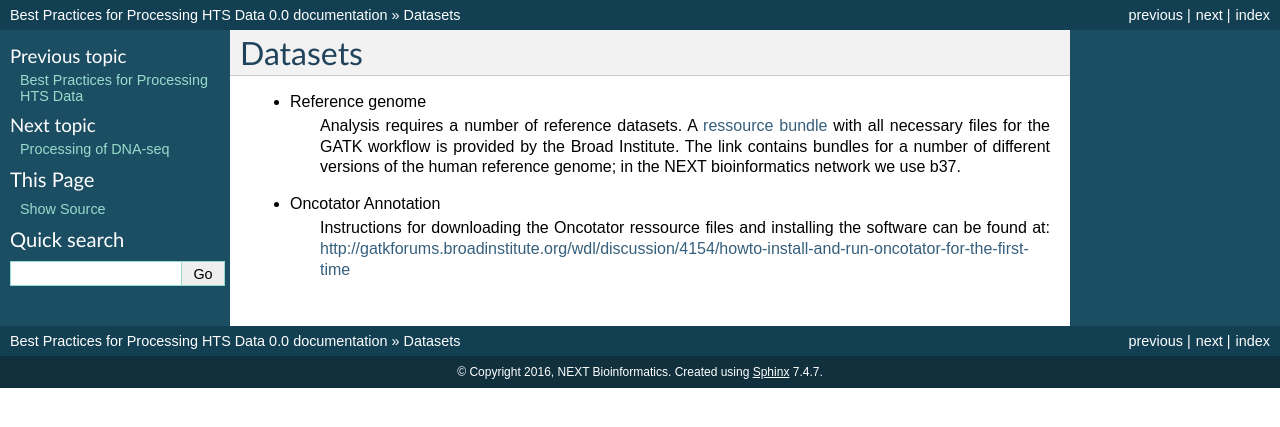
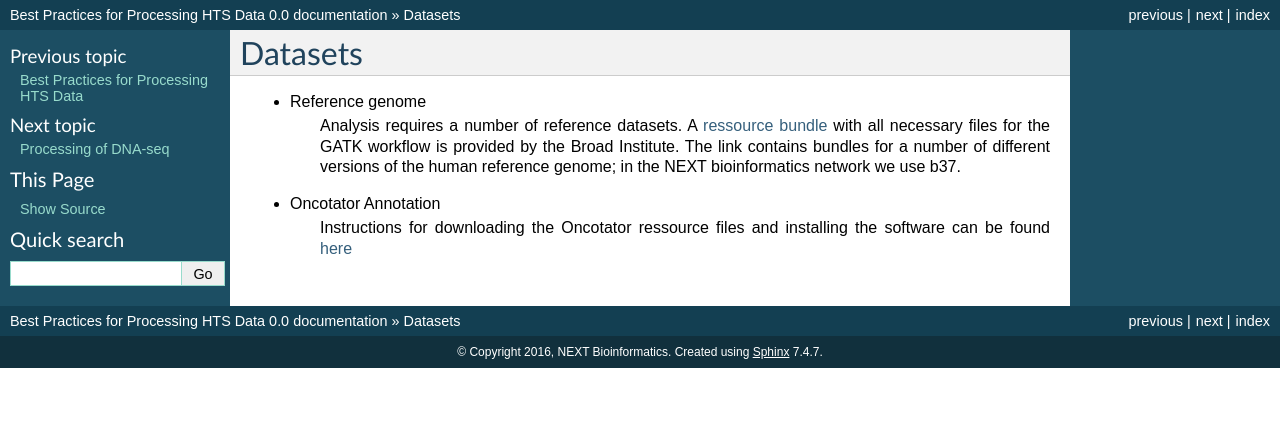
Before and after one commit to NEXTBioinformatics/Best-Practices-for-Processing-HTS-Data, a Sphinx documentation site: the page built from source/datasets.rst, in a window 1280 px wide. Shown: the top 427 px of the page. Built offline with Sphinx 7.4.7, drawn with Linux system fonts in a browser that asks for light colours.

Commit message:
More links

```diff
--- a/source/datasets.rst
+++ b/source/datasets.rst
@@ -7,4 +7,5 @@ Datasets
 	The link contains bundles for a number of different versions of the human reference genome; in the NEXT bioinformatics network we use b37.
 
 - Oncotator Annotation
-	Instructions for downloading the Oncotator ressource files and installing the software can be found at: http://gatkforums.broadinstitute.org/wdl/discussion/4154/howto-install-and-run-oncotator-for-the-first-time
+	Instructions for downloading the Oncotator ressource files and installing the software can be found `here
+	<http://gatkforums.broadinstitute.org/wdl/discussion/4154/howto-install-and-run-oncotator-for-the-first-time>`_
```
